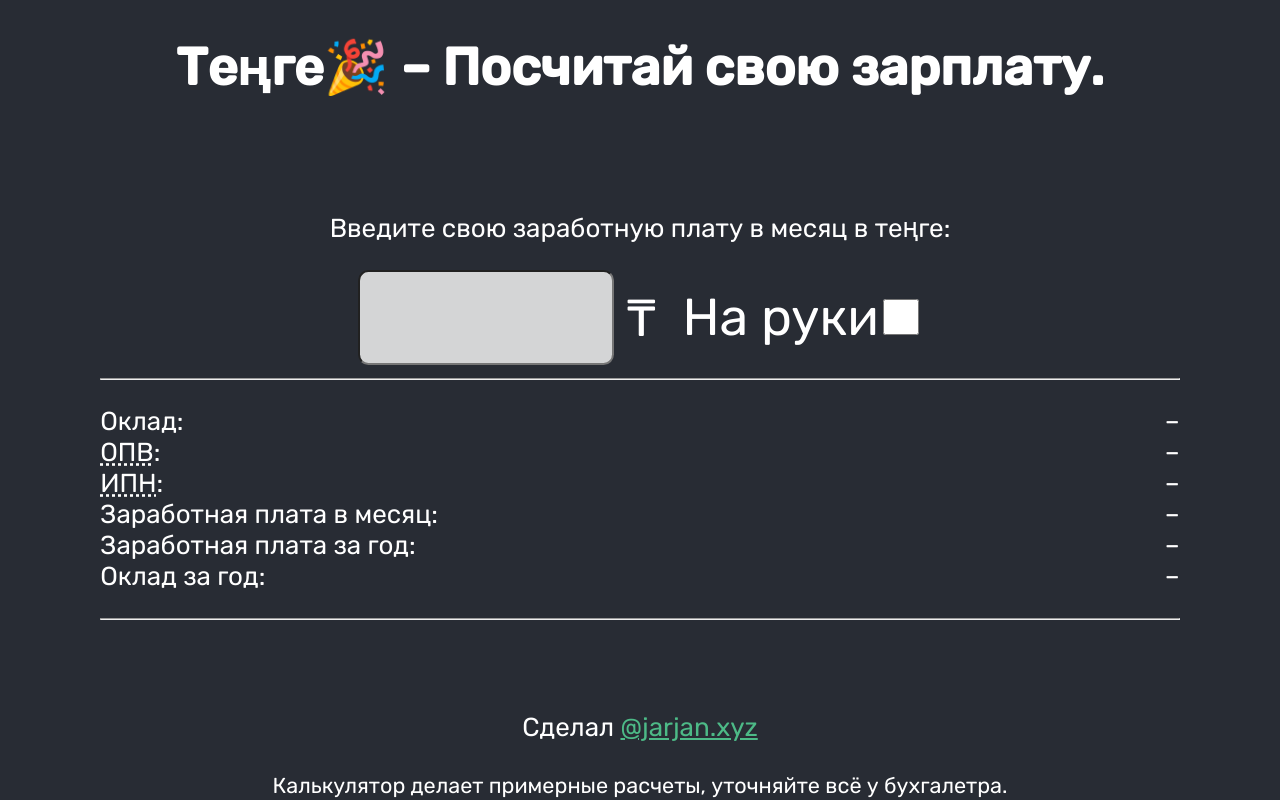
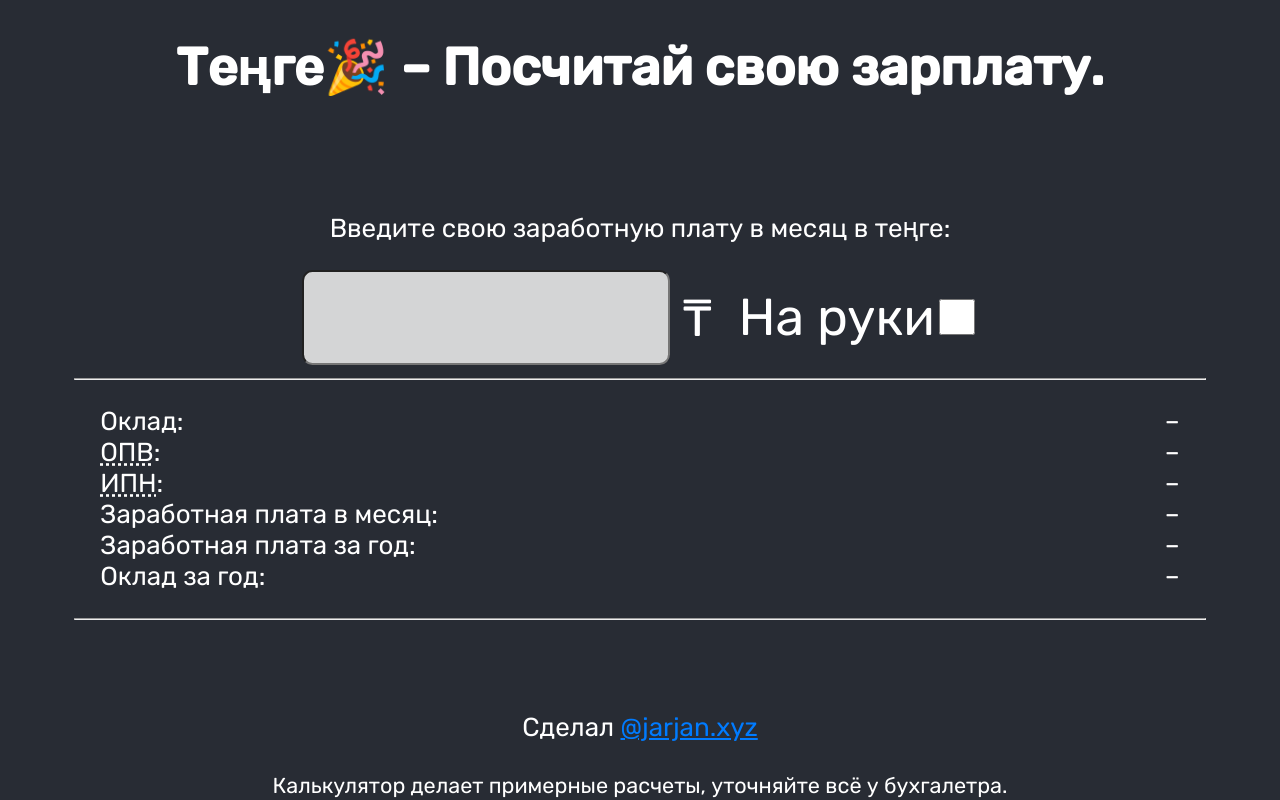
Before and after one commit to jarjan/tenge, a React (Create React App) app: page / in a window 1280 px wide. Built offline with nearby package versions, Linux system fonts and the light colour scheme.

Commit message:
Fixed icon urls, and color

```diff
--- a/public/index.html
+++ b/public/index.html
@@ -26,7 +26,7 @@
     /><![endif]-->
     <!-- Add to home screen for Android and modern mobile browsers -->
     <link rel="manifest" href="%PUBLIC_URL%/static/manifest.json" />
-    <meta name="theme-color" content="#4DBA87" />
+    <meta name="theme-color" content="#007bff" />
 
     <!-- Add to home screen for Safari on iOS -->
     <meta name="apple-mobile-web-app-capable" content="yes" />
@@ -39,14 +39,14 @@
     <link
       rel="mask-icon"
       href="%PUBLIC_URL%/static/img/icons/safari-pinned-tab.svg"
-      color="#4DBA87"
+      color="#007bff"
     />
     <!-- Add to home screen for Windows -->
     <meta
       name="msapplication-TileImage"
       content="%PUBLIC_URL%/static/img/icons/msapplication-icon-144x144.png"
     />
-    <meta name="msapplication-TileColor" content="#000000" />
+    <meta name="msapplication-TileColor" content="#007bff" />
     <link
       href="https://fonts.googleapis.com/css?family=Rubik:400,500&amp;subset=cyrillic"
       rel="stylesheet"
--- a/src/App.css
+++ b/src/App.css
@@ -27,7 +27,7 @@
   font-size: inherit;
   border-radius: 0.2em;
   padding: 0.3em 0.5em;
-  max-width: 200px;
+  max-width: 6em;
   background: rgba(255, 255, 255, 0.8);
 }
 
@@ -45,6 +45,7 @@
   text-align: left;
   clear: both;
   overflow: auto;
+  padding: 0 1em;
 }
 .App-list > dt {
   float: left;
@@ -55,5 +56,5 @@
 }
 
 .App-link {
-  color: #4DBA87;
+  color: #007bff;
 }
```
Also changed, not shown: public/manifest.json.
